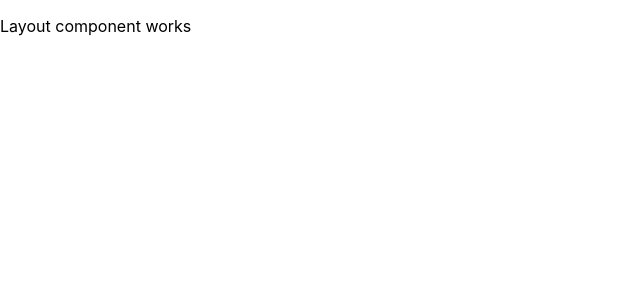
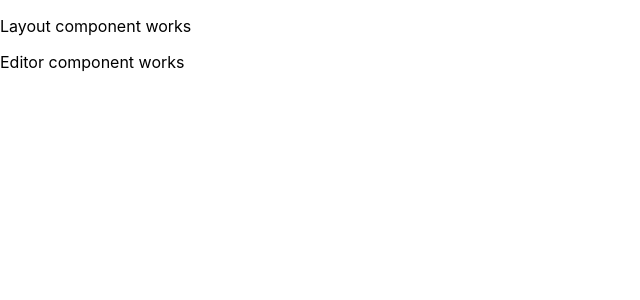
Before and after one commit to ln56b/ln56b-react-minesweeper, a React (Create React App) app: page / in a window 1280 px wide. Shown: the top 300 px of the page, without its empty margins (0-640 px from the left). Built offline with nearby package versions, Linux system fonts and the light colour scheme.

Commit message:
feat(created compo): editor

```diff
--- /dev/null
+++ b/src/components/Editor.jsx
@@ -0,0 +1,11 @@
+import React from "react"
+
+function Editor() {
+	return (
+		<div>
+			<p>Editor component works</p>
+		</div>
+	)
+}
+
+export default Editor
--- a/src/components/Layout.jsx
+++ b/src/components/Layout.jsx
@@ -1,10 +1,14 @@
 import React from "react"
+import Editor from "./Editor"
 
 function Layout() {
 	return (
-		<div>
-			<p>Layout component works</p>
-		</div>
+		<React.Fragment>
+			<div>
+				<p>Layout component works</p>
+				<Editor />
+			</div>
+		</React.Fragment>
 	)
 }
 
```
